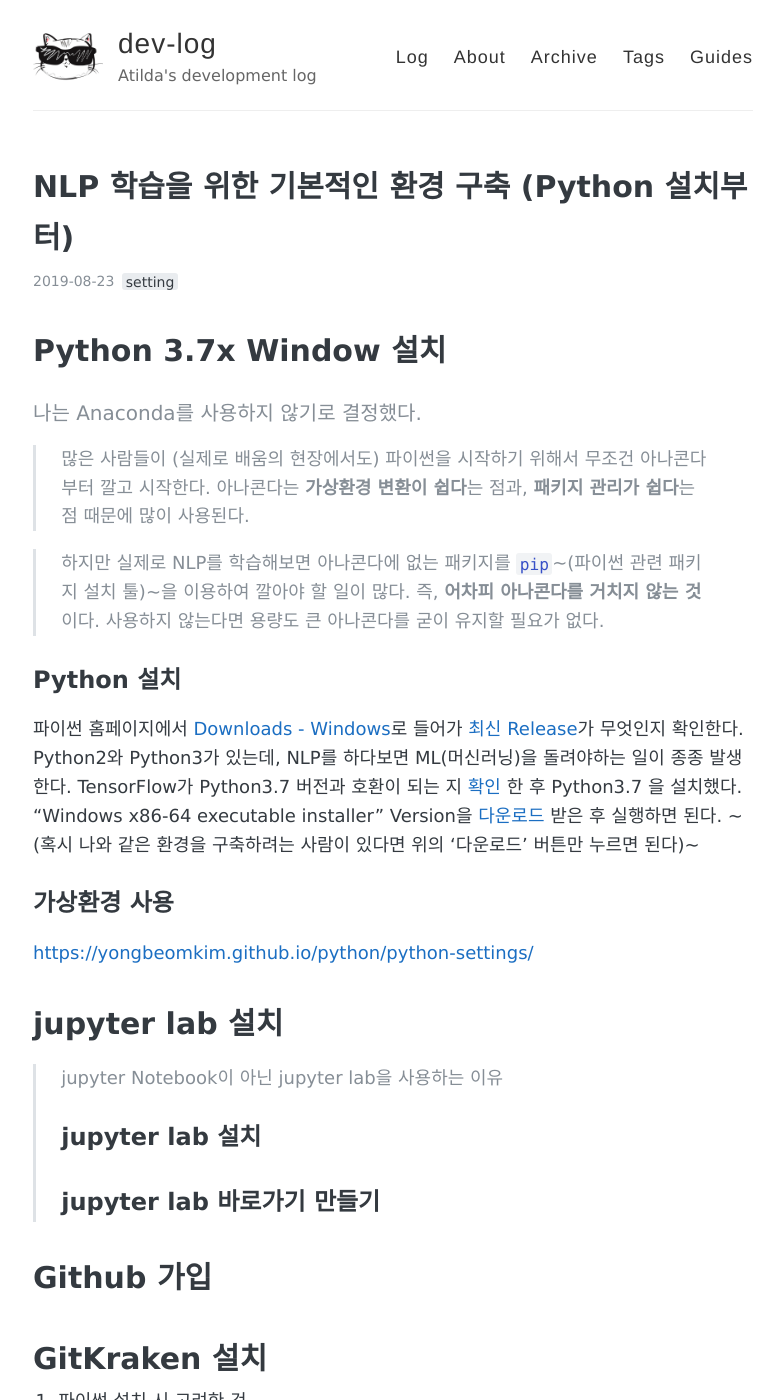
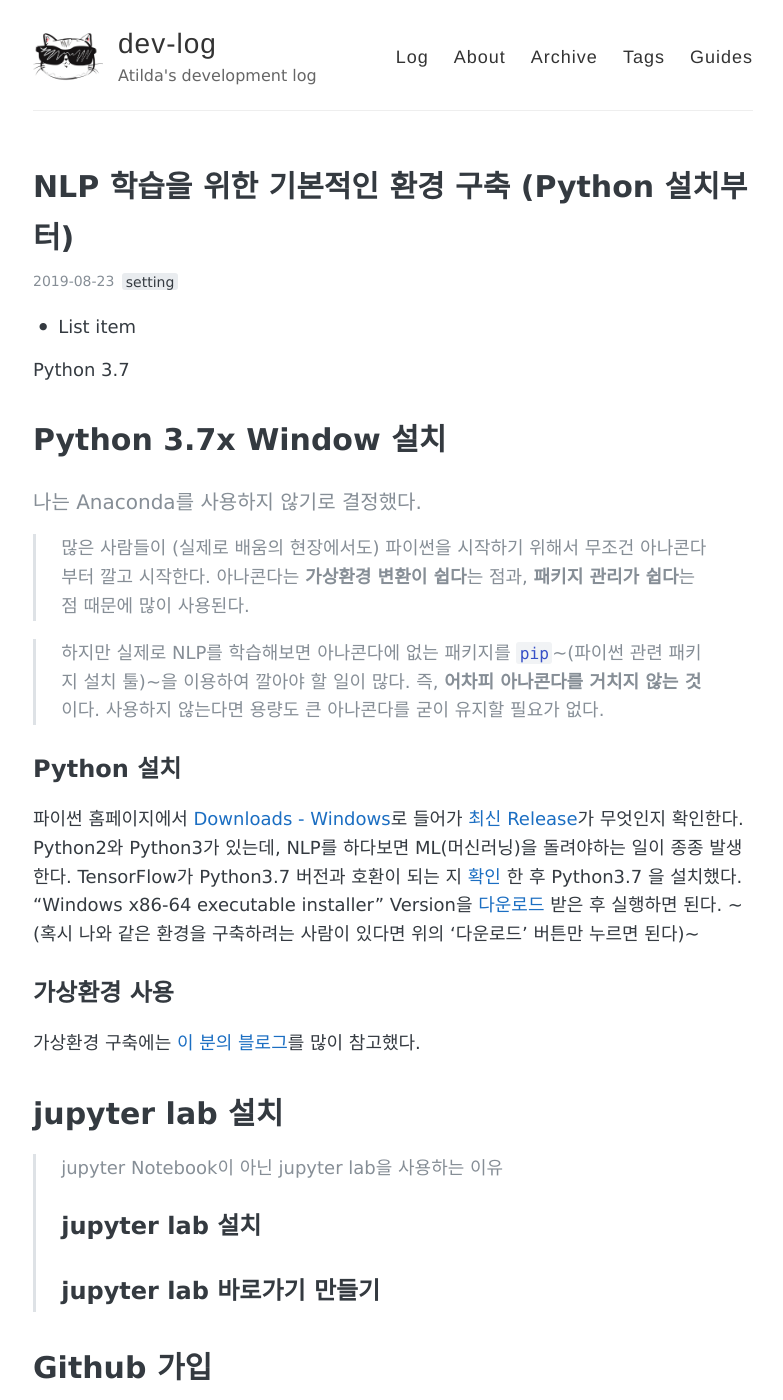
Before and after one commit to stellarway/stellarway.github.io, a Jekyll site: the page built from _posts/2019-08-23-enviroment.md, in a window 1280 px wide and 1400 px high. Shown: the whole window, without its empty margins (247-1030 px from the left). Built offline with Jekyll 4.4.1, drawn with Linux system fonts in a browser that asks for light colours.

Commit message:
_posts/2019-08-23-enviroment.md updated from https://stackedit.io/

```diff
--- a/_posts/2019-08-23-enviroment.md
+++ b/_posts/2019-08-23-enviroment.md
@@ -4,6 +4,11 @@
 tags: [setting]
 comments: true
 ---
+>
+
+ - List item
+
+Python 3.7
 # Python 3.7x Window 설치
 #### 나는 Anaconda를 사용하지 않기로 결정했다.
 >많은 사람들이 (실제로 배움의 현장에서도) 파이썬을 시작하기 위해서 무조건 아나콘다부터 깔고 시작한다. 아나콘다는 **가상환경 변환이 쉽다**는 점과, **패키지 관리가 쉽다**는 점 때문에 많이 사용된다.
@@ -16,7 +21,8 @@
 ~(혹시 나와 같은 환경을 구축하려는 사람이 있다면 위의 '다운로드' 버튼만 누르면 된다)~
 
 ## 가상환경 사용
-[https://yongbeomkim.github.io/python/python-settings/](https://yongbeomkim.github.io/python/python-settings/)
+가상환경 구축에는 [이 분의 블로그](https://yongbeomkim.github.io/python/python-settings/)를 많이 참고했다.
+
 # jupyter lab 설치
 > jupyter Notebook이 아닌 jupyter lab을 사용하는 이유
 ## jupyter lab 설치
```
Also changed, not shown: other parts of _posts/2019-08-23-enviroment.md (+2 -2 lines).
